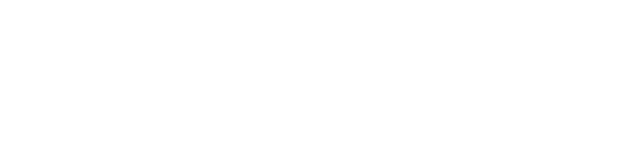
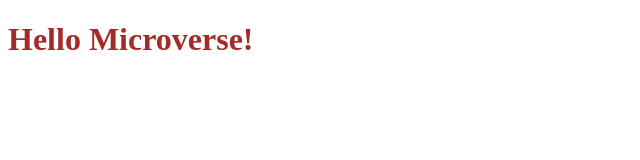
Before and after one commit to asharanjith/First-Microverse-Project, a plain HTML site: page index.html in a window 1280 px wide. Shown: the whole page, without its empty margins (0-640 px from the left). Drawn offline with Linux system fonts and the light colour scheme.

Commit message:
Created a heading and styled it

```diff
--- a/index.html
+++ b/index.html
@@ -8,6 +8,6 @@
     <link rel="stylesheet" href="styles.css">
 </head>
 <body>
-
+   <h1>Hello Microverse!</h1>
 </body>
 </html>
--- a/styles.css
+++ b/styles.css
@@ -0,0 +1,3 @@
+h1{
+    color:brown;
+}
```
